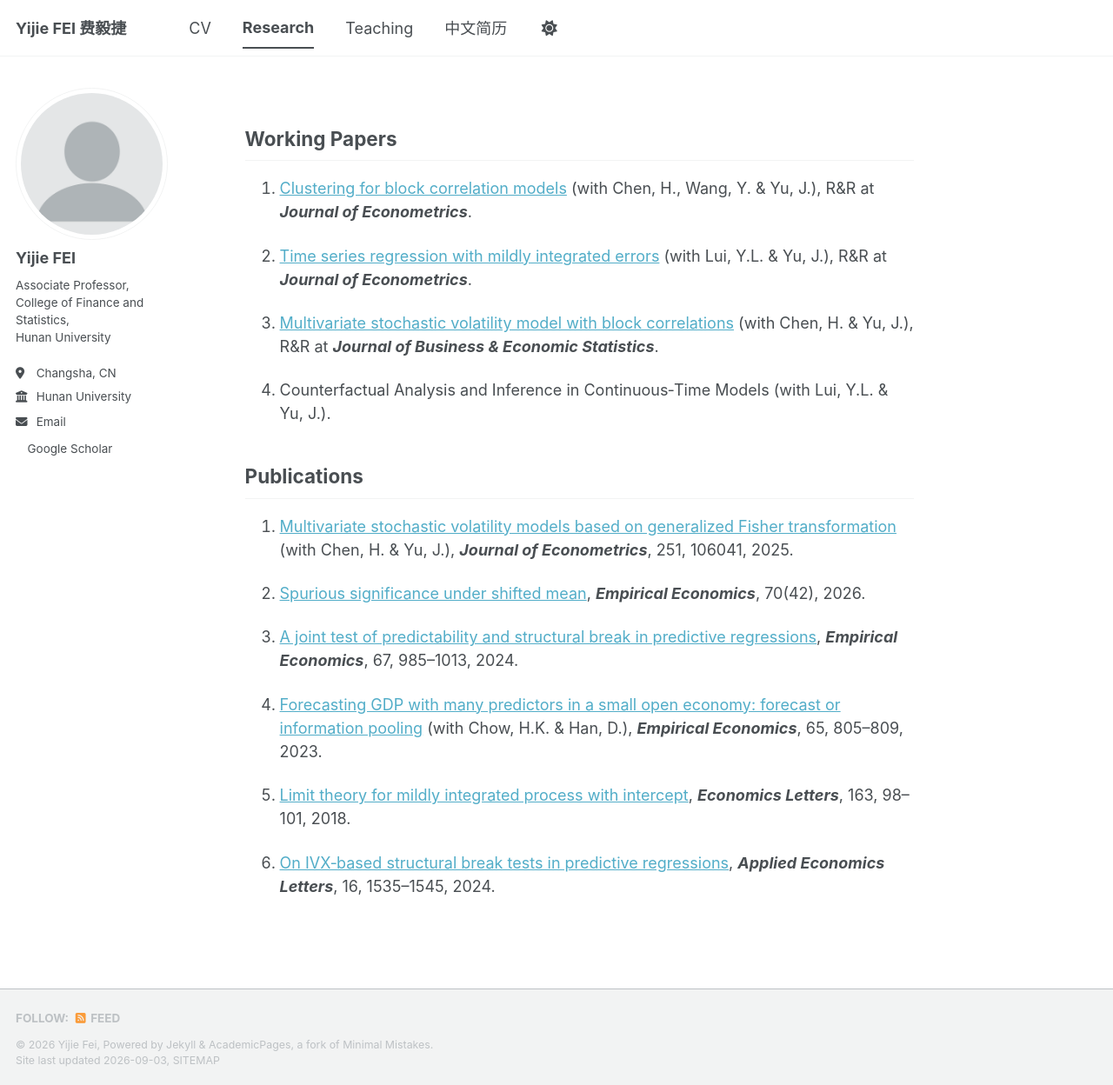
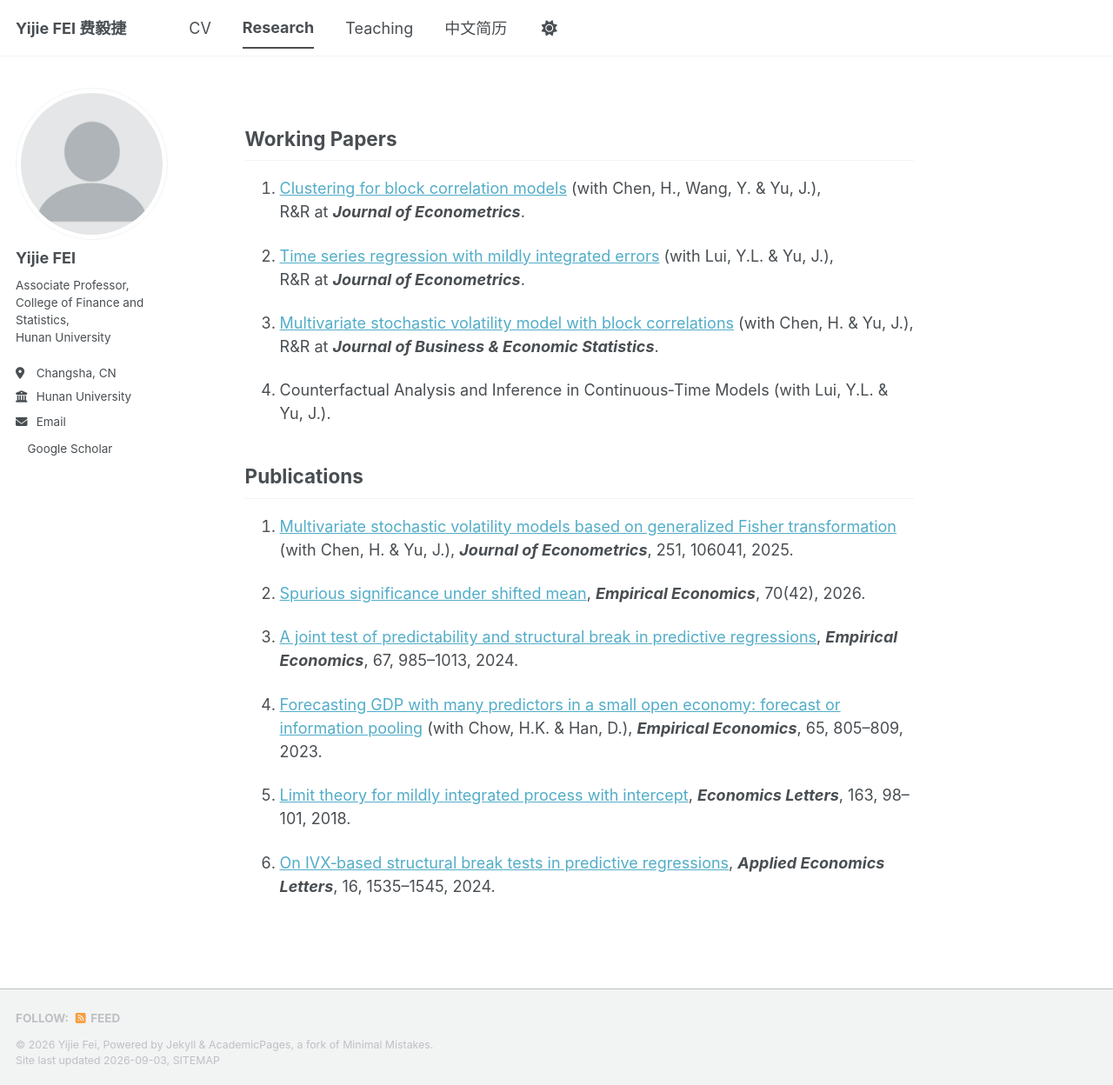
Before and after one commit to yijiefei/yijiefei.github.io, a Jekyll site: the page built from _pages/research.md, in a window 1280 px wide and 1248 px high. Shown: the whole window at 87% size. Built offline with Jekyll 4.4.1, drawn with Linux system fonts in a browser that asks for light colours; a style sheet for code colours, icons or effects is not loaded.

```diff
--- a/_pages/research.md
+++ b/_pages/research.md
@@ -15,11 +15,11 @@ author_profile: true
 </style>
 
 ## Working Papers
-1. [Clustering for block correlation models](https://fba.um.edu.mo/wp-content/uploads/2026/06/main04.pdf) (with Chen, H., Wang, Y. & Yu, J.), R&R at ***Journal of Econometrics***.
+1. [Clustering for block correlation models](https://fba.um.edu.mo/wp-content/uploads/2026/06/main04.pdf) (with Chen, H., Wang, Y. & Yu, J.),<br> R&R at ***Journal of Econometrics***.
 
-2. [Time series regression with mildly integrated errors](https://fba.um.edu.mo/wp-content/uploads/2026/03/MSVFisher_block03.pdf) (with Lui, Y.L. & Yu, J.), R&R at ***Journal of Econometrics***.
+2. [Time series regression with mildly integrated errors](https://fba.um.edu.mo/wp-content/uploads/2026/03/MSVFisher_block03.pdf) (with Lui, Y.L. & Yu, J.),<br> R&R at ***Journal of Econometrics***.
 
-3. [Multivariate stochastic volatility model with block correlations](https://fba.um.edu.mo/wp-content/uploads/2024/05/Main_onefile10.pdf) (with Chen, H. & Yu, J.), R&R at ***Journal of Business & Economic Statistics***.
+3. [Multivariate stochastic volatility model with block correlations](https://fba.um.edu.mo/wp-content/uploads/2024/05/Main_onefile10.pdf) (with Chen, H. & Yu, J.),<br> R&R at ***Journal of Business & Economic Statistics***.
 
 4. Counterfactual Analysis and Inference in Continuous‑Time Models (with Lui, Y.L. & Yu, J.).
 
```
